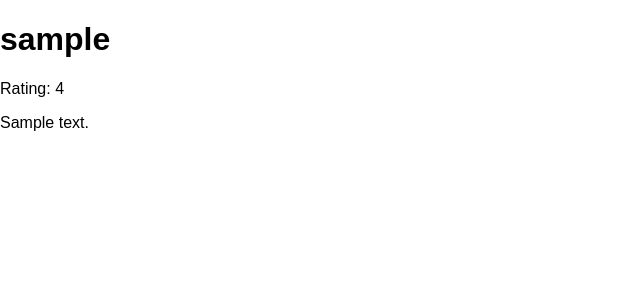
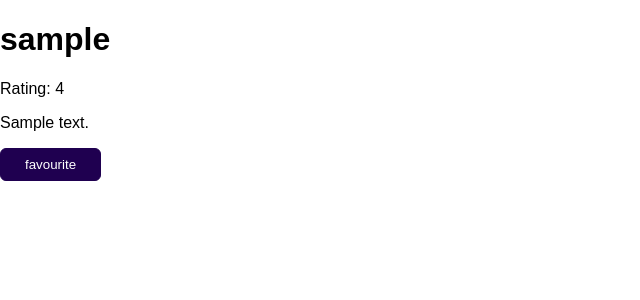
Before and after one commit to Mayank-Tayal/Self_Development, a Django app: page /reviews/1 in a window 1280 px wide. Shown: the top 300 px of the page, without its empty margins (0-640 px from the left). Run offline with Django 5.2, Linux system fonts and the light colour scheme; tables that the repository leaves empty hold one stand-in row (values such as "Sample post").

Commit message:
Intital Commit: Setting Up for Session

```diff
--- a/Django/feedback/feedback/settings.py
+++ b/Django/feedback/feedback/settings.py
@@ -122,3 +122,5 @@ STATIC_URL = 'static/'
 MEDIA_ROOT = BASE_DIR / "uploads"
 
 MEDIA_URL ='/user-media/'
+
+# SESSION_COOKIE_AGE = 120 controls how long session hold out here 120 sec
--- a/Django/feedback/reviews/templates/reviews/single_review.html
+++ b/Django/feedback/reviews/templates/reviews/single_review.html
@@ -10,4 +10,5 @@
     <p>
         {{review.review_text}}
     </p>
+    <button>favourite</button>
 {% endblock content %}
```
